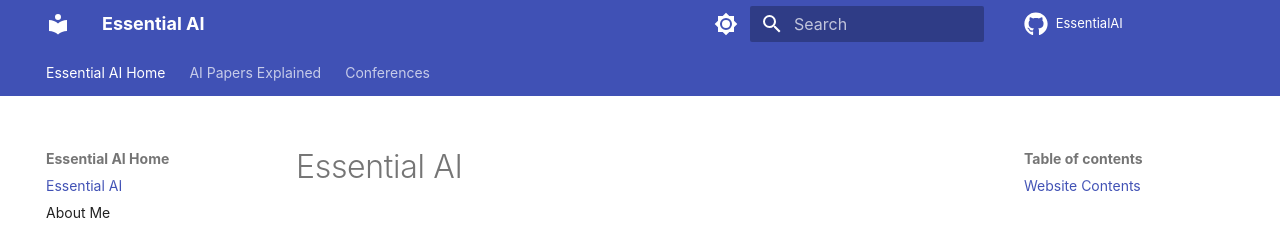
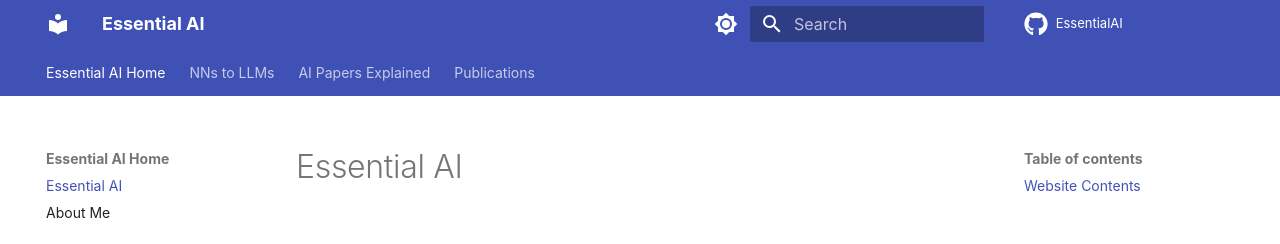
Before and after one commit to EssentialAI/EssentialAI.github.io, an MkDocs documentation site: the page built from docs/index.md, in a window 1280 px wide. Shown: the top 244 px of the page. Built offline with MkDocs 1.6.1 and Material for MkDocs 9.7.7, drawn with Linux system fonts in a browser that asks for light colours; some web fonts are replaced; comment, search, counter and statistics services are not loaded.

Commit message:
added nns-to-llms

```diff
--- a/mkdocs.yml
+++ b/mkdocs.yml
@@ -5,10 +5,13 @@ nav:
       - 'About Me': about.md
       # - 'Test': test.md
 
+  - NNs to LLMs:
+      - 'Introduction': nns-to-llms/index.md
+
   - AI Papers Explained:
       - 'Attention Is All You Need': research/attention-is-all-you-need.md
 
-  - Conferences:
+  - Publications:
       - 'ACM Multimedia 2023': conferences/mmfp3687-anand.md
 
 plugins:
```
Also changed, not shown: docs/nns-to-llms/index.md (added, +1 -0 lines).
